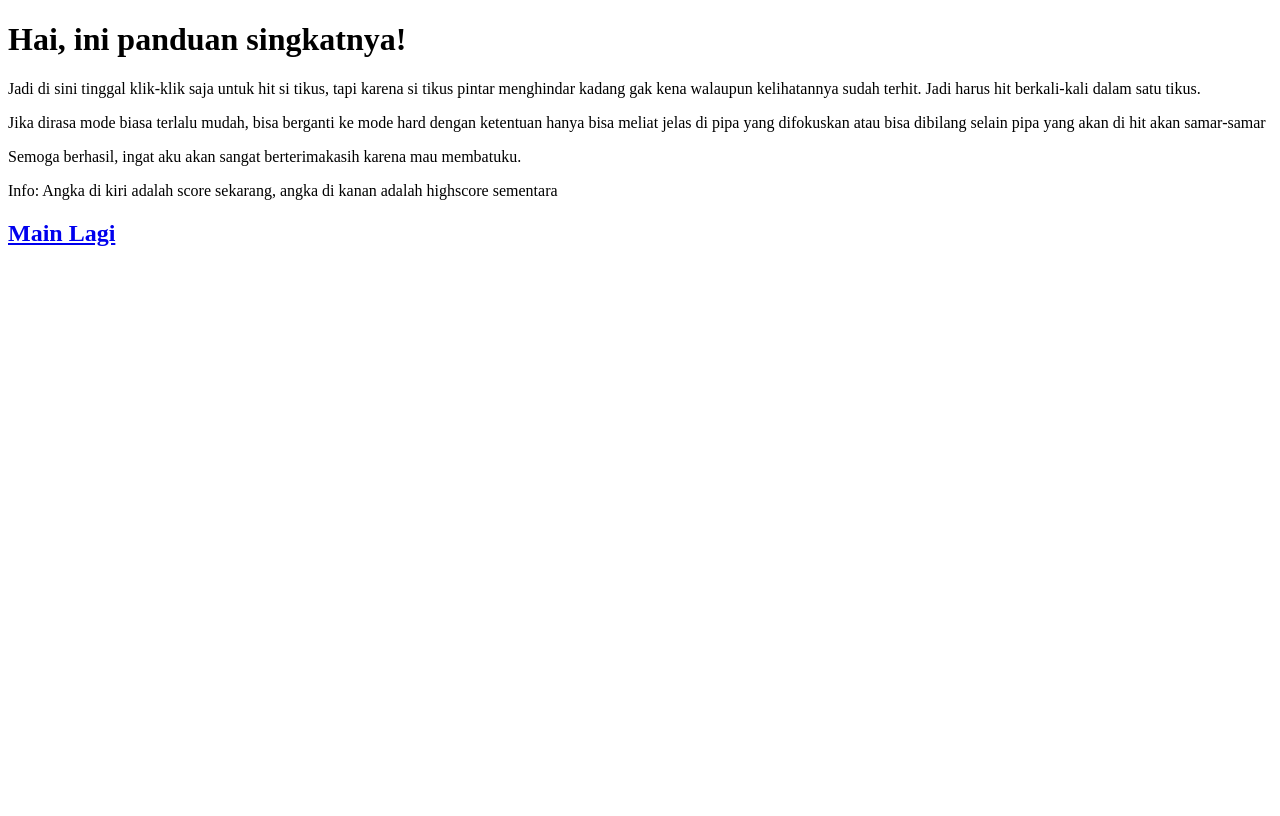
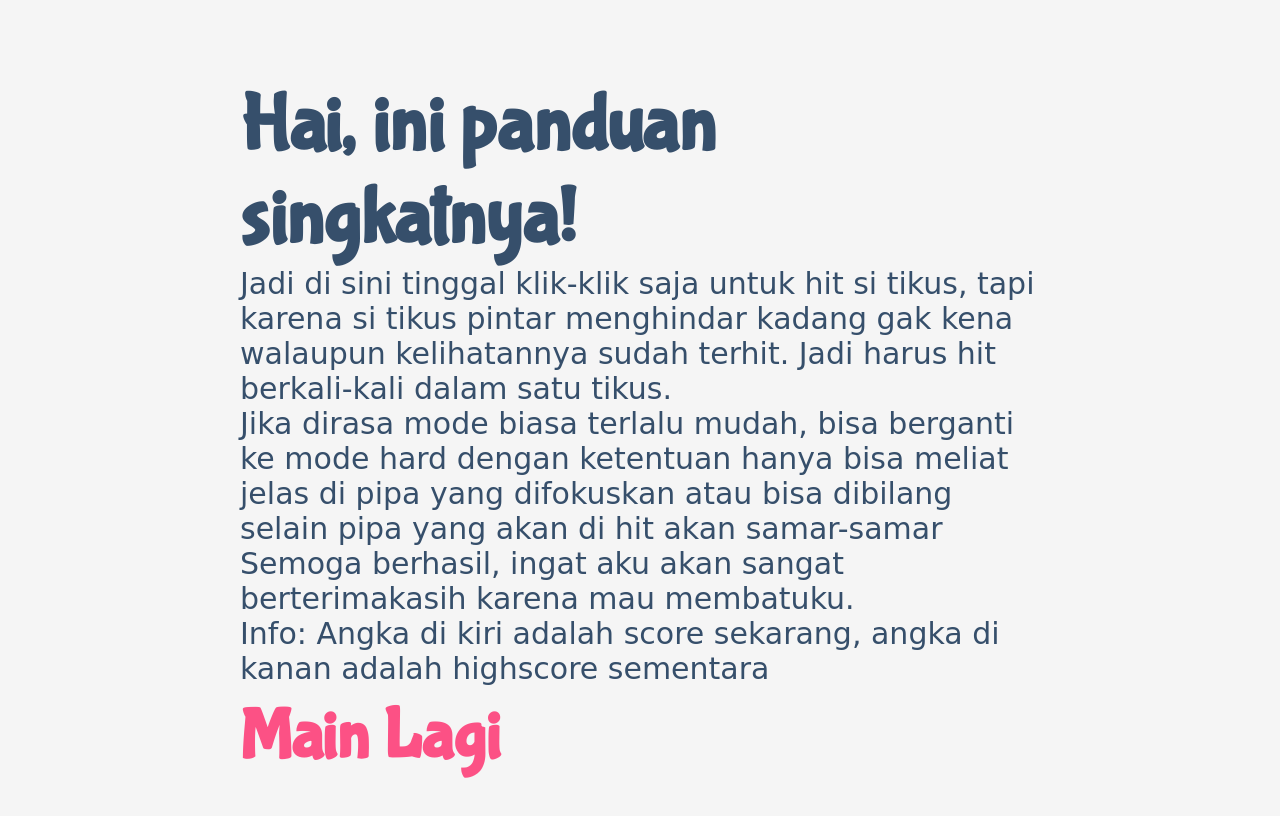
Before and after one commit to bagusrizkis/pukul-si-tikus, a plain HTML site: page help.html in a window 1280 px wide. Drawn offline with Linux system fonts and the light colour scheme; the site is published under a folder, as on GitHub Pages, so addresses that start at the root find nothing; a script that the page names is missing; a web font is replaced by a local one.

Commit message:
small fix

```diff
--- a/help.html
+++ b/help.html
@@ -4,7 +4,7 @@
     <meta charset="UTF-8">
     <meta name="viewport" content="width=device-width, initial-scale=1.0">
     <title>Document</title>
-    <link rel="stylesheet" href="/css/hp.css">
+    <link rel="stylesheet" href="css/hp.css">
 </head>
 <body>
     <div class="center">
```
Also changed, not shown: game.html (+1 -1 lines).
